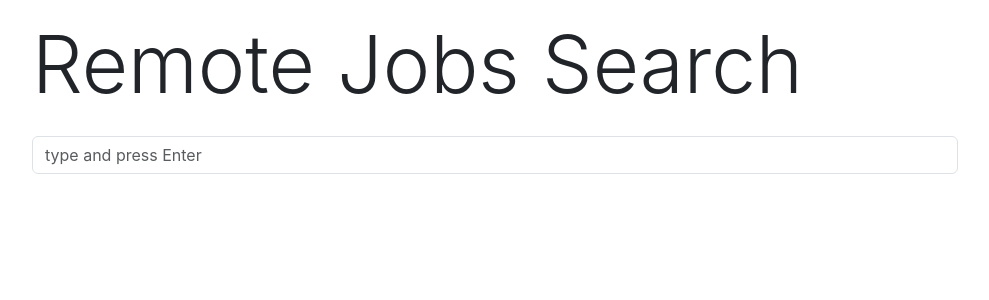
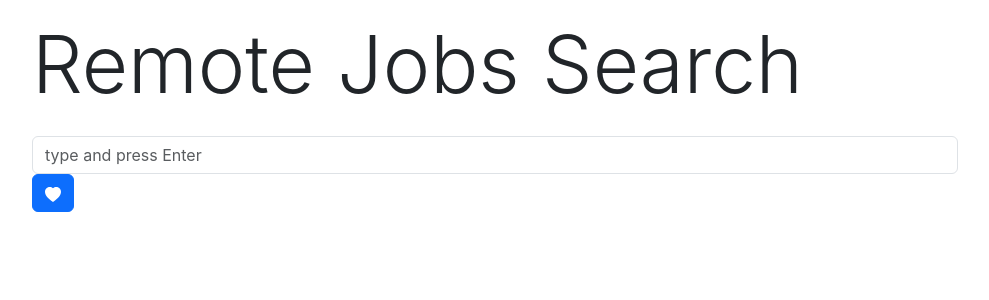
Before and after one commit to gianlumess/U3_S11_L1-redux, a React (Vite) app: page / in a window 1280 px wide. Shown: the top 300 px of the page, without its empty margins (145-1134 px from the left). Built offline with nearby package versions, Linux system fonts and the light colour scheme.

Commit message:
creata rotta per favourites

```diff
--- a/package.json
+++ b/package.json
@@ -14,6 +14,7 @@
     "bootstrap": "^5.3.3",
     "react": "^18.3.1",
     "react-bootstrap": "^2.10.4",
+    "react-bootstrap-icons": "^1.11.4",
     "react-dom": "^18.3.1",
     "react-redux": "^9.1.2",
     "react-router-dom": "^6.24.1"
--- a/src/App.jsx
+++ b/src/App.jsx
@@ -3,12 +3,14 @@ import "./App.css";
 import MainSearch from "./components/MainSearch";
 import CompanySearchResults from "./components/CompanySearchResults";
 import { BrowserRouter, Routes, Route } from "react-router-dom";
+import Favourites from "./components/Favourites";
 function App() {
   return (
     <BrowserRouter>
       <Routes>
         <Route path="/" element={<MainSearch />} />
         <Route path="/:company" element={<CompanySearchResults />} />
+        <Route path="/favourites" element={<Favourites />} />
       </Routes>
     </BrowserRouter>
   );
--- a/src/components/MainSearch.jsx
+++ b/src/components/MainSearch.jsx
@@ -1,6 +1,8 @@
 import { useState } from "react";
-import { Container, Row, Col, Form } from "react-bootstrap";
+import { Container, Row, Col, Form, Button } from "react-bootstrap";
 import Job from "./Job";
+import { HeartFill } from "react-bootstrap-icons";
+import { Link } from "react-router-dom";
 
 const MainSearch = () => {
   const [query, setQuery] = useState("");
@@ -8,11 +10,11 @@ const MainSearch = () => {
 
   const baseEndpoint = "https://strive-benchmark.herokuapp.com/api/jobs?search=";
 
-  const handleChange = e => {
+  const handleChange = (e) => {
     setQuery(e.target.value);
   };
 
-  const handleSubmit = async e => {
+  const handleSubmit = async (e) => {
     e.preventDefault();
 
     try {
@@ -34,13 +36,20 @@ const MainSearch = () => {
         <Col xs={10} className="mx-auto my-3">
           <h1 className="display-1">Remote Jobs Search</h1>
         </Col>
+
         <Col xs={10} className="mx-auto">
           <Form onSubmit={handleSubmit}>
             <Form.Control type="search" value={query} onChange={handleChange} placeholder="type and press Enter" />
           </Form>
+
+          <Link to="/favourites">
+            <Button>
+              <HeartFill fill="currentColor" />
+            </Button>
+          </Link>
         </Col>
         <Col xs={10} className="mx-auto mb-5">
-          {jobs.map(jobData => (
+          {jobs.map((jobData) => (
             <Job key={jobData._id} data={jobData} />
           ))}
         </Col>
--- a/src/components/favourites.jsx
+++ b/src/components/favourites.jsx
@@ -1,6 +1,6 @@
 import { ListGroup } from "react-bootstrap";
 
-const favourites = () => {
+const Favourites = () => {
   return (
     <ListGroup>
       <ListGroup.Item>Cras justo odio</ListGroup.Item>
@@ -8,4 +8,4 @@ const favourites = () => {
   );
 };
 
-export default favourites;
+export default Favourites;
```
Also changed, not shown: 1 other file (tests, documents, lock files or other folders).
